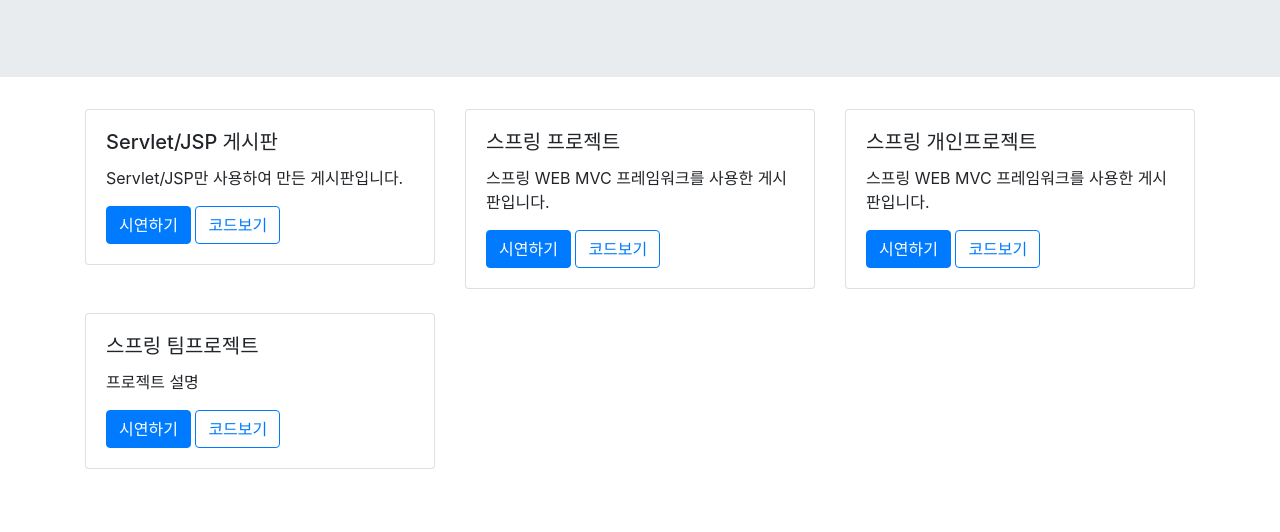
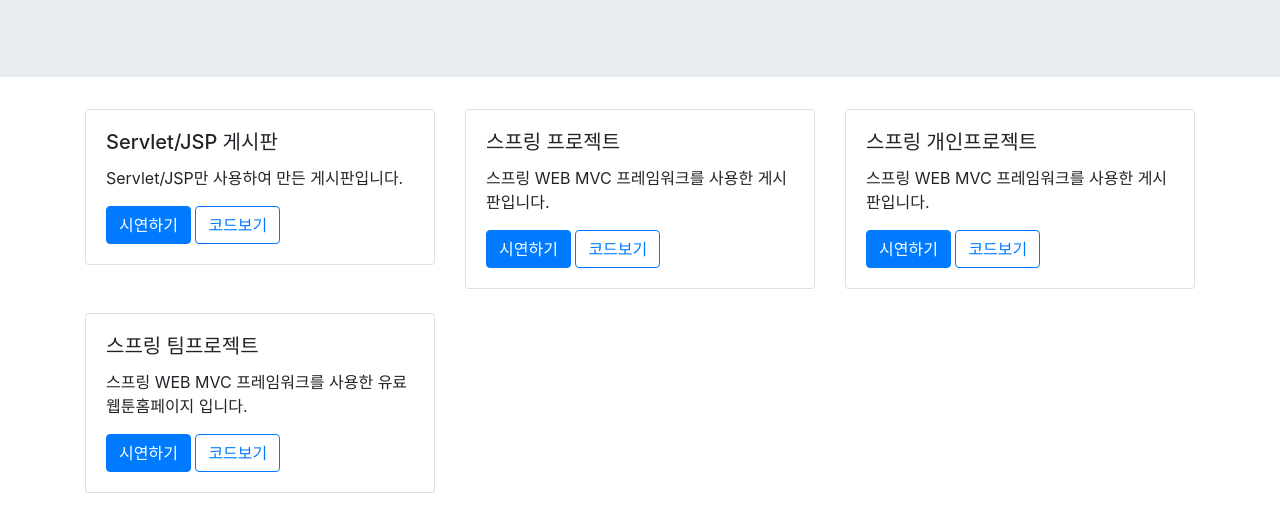
Before and after one commit to cchm0024/cchm0024.github.io, a plain HTML site: page index.html in a window 1280 px wide. Shown: the part 172-704 px from the top of the page. Drawn offline with nearby package versions, Linux system fonts and the light colour scheme.

Commit message:
Update index.html

```diff
--- a/index.html
+++ b/index.html
@@ -65,9 +65,9 @@
              <!--  <img src="..." class="card-img-top" alt="..."> -->
                 <div class="card-body">
                   <h5 class="card-title">스프링 팀프로젝트</h5>
-                  <p class="card-text">프로젝트 설명</p>
-                  <a class="btn btn-primary" href="#">시연하기</a>
-                  <a class="btn btn-outline-primary" href="#">코드보기</a>
+                  <p class="card-text">스프링 WEB MVC 프레임워크를 사용한 유료 웹툰홈페이지 입니다.</p>
+                  <a class="btn btn-primary" href="http://13.125.228.102/team/main">시연하기</a>
+                  <a class="btn btn-outline-primary" href="https://github.com/cchm0024/team-main">코드보기</a>
                 </div>
               </div>
             </div>
```
